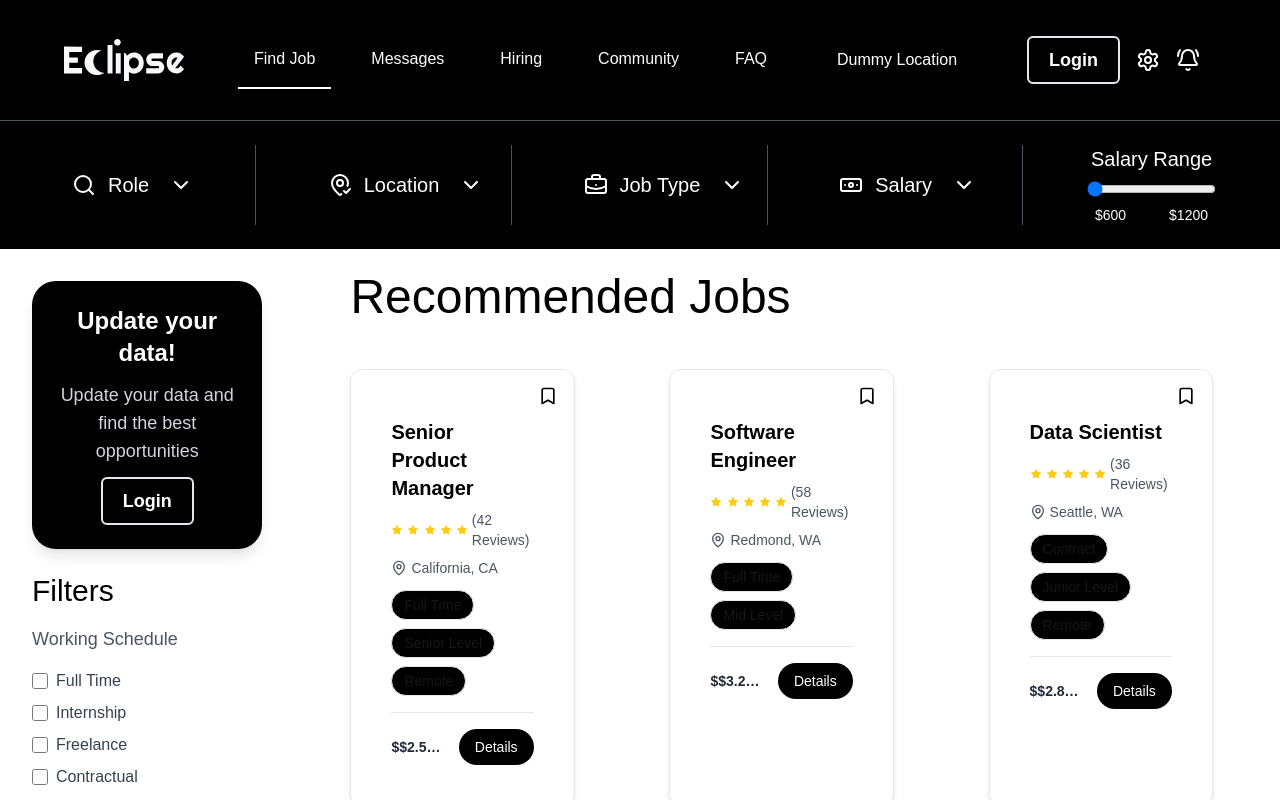
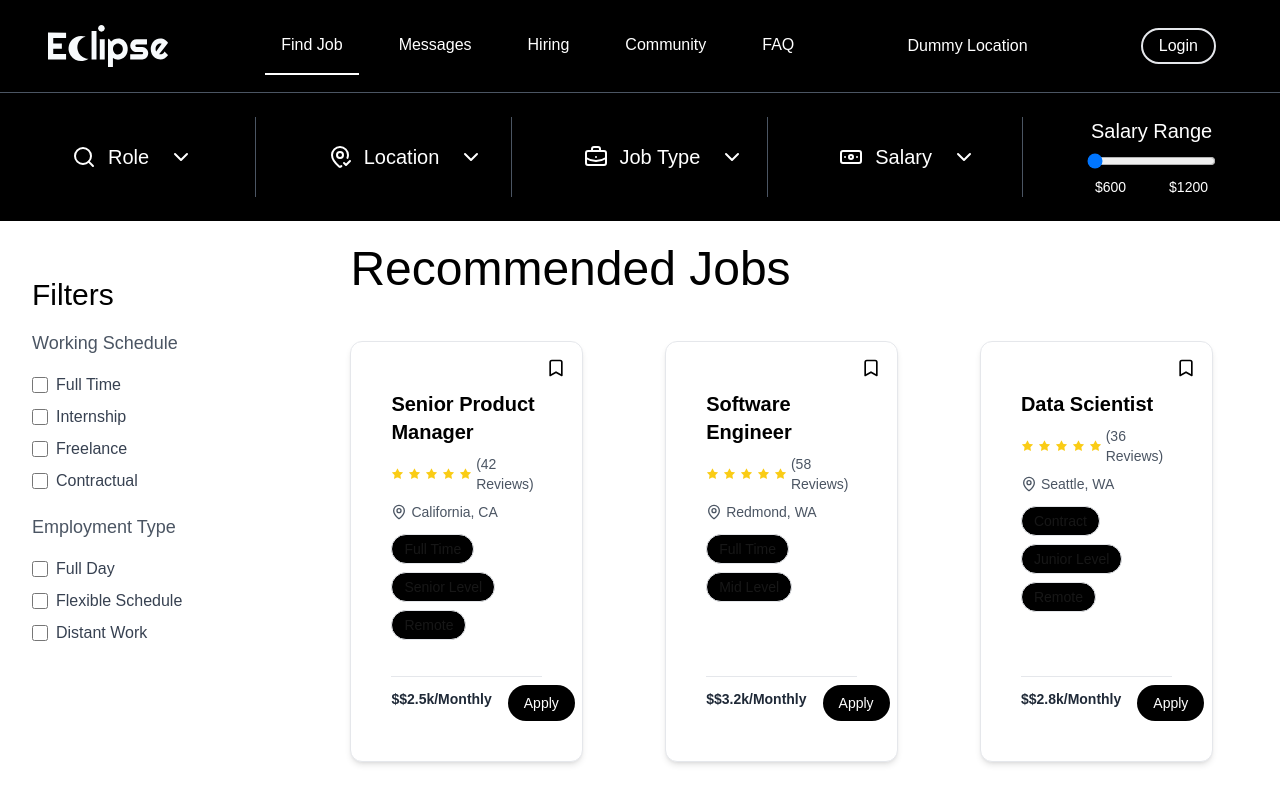
Before and after one commit to huzefajuned/epicred, a Next.js app: page / in a window 1280 px wide. Built offline with nearby package versions, Linux system fonts and the light colour scheme; no server answers.

Commit message:
feat: toast add & UI update

```diff
--- a/app/_components/Header.tsx
+++ b/app/_components/Header.tsx
@@ -20,7 +20,7 @@ const Header = ({ activeComponent, setActiveComponent }: HeaderProps) => {
   return (
     <div className="bg-black flex flex-col justify-around  text-white w-full ">
       {/* Top section with logo and navigation */}
-      <div className="flex flex-row items-center justify-between px-16 py-6 border-b-[1px] border-gray-600">
+      <div className="flex flex-row items-center justify-between px-12 py-4 border-b-[1px] border-gray-600">
         {/* Logo */}
         <div>
           <Image
@@ -58,11 +58,15 @@ const Header = ({ activeComponent, setActiveComponent }: HeaderProps) => {
         <div className="flex items-center gap-4">
           <div className="flex justify-between  items-center gap-4 cursor-pointer px-4 py-3">
             {/* auth user */}
-            {user ? <UserAvatar classname="" /> : <LoginButton />}
-
-            <Settings className="" />
-
-            <BellRing className="" />
+            {user ? (
+              <>
+                <UserAvatar classname="" />
+                <Settings className="" />
+                <BellRing className="" />{" "}
+              </>
+            ) : (
+              <LoginButton />
+            )}
           </div>
         </div>
       </div>
--- a/app/_components/Jobs.tsx
+++ b/app/_components/Jobs.tsx
@@ -4,6 +4,8 @@ import jobs from "../Data/fake-data.json";
 import Profile from "./Profile";
 import { JobInterface } from "../_types/types";
 import Modal from "./Modal";
+import { useAuth } from "../context/AuthProvider";
+import toast from "react-hot-toast";
 
 type FilterOptions = {
   [key: string]: string[];
@@ -14,10 +16,21 @@ const filters: FilterOptions = {
   "Employment Type": ["Full Day", "Flexible Schedule", "Distant Work"],
 };
 const Jobs = () => {
+  const { user } = useAuth();
   const [isVisible, setIsVisible] = useState<boolean>(false);
+  const [selectedJob, setSelectedJob] = useState<JobInterface | null>(null);
   const onClose = () => {
     setIsVisible(false);
   };
+
+  const onClickJob = (job: JobInterface) => {
+    if (!user) {
+      toast.error("please login to apply! 🥺");
+    }
+    setIsVisible(true);
+    setSelectedJob(job);
+  };
+
   return (
     <div className="flex flex-row gap-20 w-full overflow-scroll h-[70vh]  p-6">
       {/*  */}
@@ -60,13 +73,14 @@ const Jobs = () => {
           {jobs.map((job: JobInterface) => (
             <div
               key={job.id}
-              className="flex flex-col bg-white p-10 rounded-xl shadow-md border border-gray-200 w-full md:w-[35%] lg:w-[26%] relative"
+              className="flex flex-col bg-white justify-between gap-5 p-10 rounded-xl shadow-md border border-gray-200 w-full md:w-[35%] lg:w-[27%] relative"
             >
               {/* Bookmark Icon */}
               <button className="absolute top-4 right-4 text-black hover:text-black">
                 <Bookmark size={20} />
               </button>
 
+              <div className="innerCard  rounded-lg">
                 {/* Job Title */}
                 <h3 className="text-xl text-black font-semibold mt-2">
                   {job.job_title}
@@ -86,13 +100,13 @@ const Jobs = () => {
                 </div>
 
                 {/* Location */}
-              <div className="flex items-center gap-1 text-gray-600 text-sm mt-2">
+                <div className="flex items-center gap-1 text-gray-600 text-sm mt-2 ">
                   <MapPin size={16} />
                   {job.location}
                 </div>
 
                 {/* Job Tags */}
-              <div className="flex flex-wrap gap-2 mt-3">
+                <div className="flex flex-wrap gap-2 mt-3 ">
                   <span className="bg-black px-3 py-1 rounded-full border text-sm font-medium">
                     {job.employment_type}
                   </span>
@@ -105,17 +119,21 @@ const Jobs = () => {
                     </span>
                   )}
                 </div>
+              </div>
 
               {/* Salary & Details Button */}
-              <div className="flex items-center justify-between gap-4 mt-4 border-t pt-4">
-                <span className="text-sm font-bold truncate text-gray-800">
+              <div className="flex items-center justify-between gap-4 mt-4 border-t">
+                <span className="text-sm font-bold  text-gray-800">
                   ${job.salary}
                 </span>
                 <button
-                  onClick={() => setIsVisible(true)}
-                  className="bg-black text-white px-4 py-2 rounded-full text-sm font-medium hover:bg-gray-800"
+                  onClick={(e) => {
+                    e.stopPropagation();
+                    onClickJob(job);
+                  }}
+                  className="bg-black text-white px-4 py-2 mt-2 rounded-full text-sm font-medium hover:bg-gray-800"
                 >
-                  Details
+                  Apply
                 </button>
               </div>
             </div>
@@ -123,7 +141,13 @@ const Jobs = () => {
         </div>
       </div>
 
-      {isVisible && <Modal isVisible={isVisible} onClose={onClose} />}
+      {isVisible && selectedJob && user && (
+        <Modal
+          isVisible={isVisible}
+          onClose={onClose}
+          selectedJob={selectedJob}
+        />
+      )}
     </div>
   );
 };
--- a/app/_components/Modal.tsx
+++ b/app/_components/Modal.tsx
@@ -1,16 +1,19 @@
 import React from "react";
+import { JobInterface } from "../_types/types";
 
 const Modal = ({
   isVisible,
   onClose,
+  selectedJob,
 }: {
   isVisible: boolean;
   onClose: () => void;
+  selectedJob: JobInterface | null;
 }) => {
-  if (!isVisible) return null;
+  if (!isVisible || !selectedJob) return null;
 
   return (
-    <div className="fixed inset-0 bg-black bg-opacity-50 backdrop-blur-sm flex justify-center items-center px-4">
+    <div className="fixed inset-0 bg-black bg-opacity-50 flex justify-center items-center px-4">
       <div className="bg-white p-6 rounded-xl shadow-2xl w-full max-w-lg relative">
         {/* Close Button */}
         <button
@@ -20,65 +23,44 @@ const Modal = ({
           &times;
         </button>
 
-        {/* Modal Header */}
-        <h2 className="text-2xl font-bold text-gray-800 mb-3 text-center">
-          Contact Us
+        {/* Job Title */}
+        <h2 className="text-2xl font-bold text-gray-900 mb-3">
+          {selectedJob.job_title}
         </h2>
-        <p className="text-sm text-gray-600 mb-4 text-center">
-          We’d love to hear from you! Please fill out the form below.
+        <p className="text-gray-600 mb-4">
+          <span className="font-semibold">Company:</span> {selectedJob.company}
         </p>
 
-        {/* Form */}
-        <form className="space-y-4">
-          <div>
-            <label className="block text-gray-700 font-medium">Full Name</label>
-            <input
-              type="text"
-              className="w-full p-3 mt-1 border rounded-lg focus:outline-none focus:ring-2 focus:ring-blue-400"
-              placeholder="Enter your name"
-              required
-            />
-          </div>
+        {/* Location */}
+        <div className="flex items-center gap-2 text-gray-600 mb-2">
+          <span>📍</span>
+          <span>{selectedJob.location}</span>
+        </div>
 
-          <div>
-            <label className="block text-gray-700 font-medium">Email</label>
-            <input
-              type="email"
-              className="w-full p-3 mt-1 border rounded-lg focus:outline-none focus:ring-2 focus:ring-blue-400"
-              placeholder="Enter your email"
-              required
-            />
-          </div>
+        {/* Salary */}
+        <div className="text-lg font-bold text-gray-900 mt-2 mb-4">
+          💰 ${selectedJob.salary} / year
+        </div>
 
-          <div>
-            <label className="block text-gray-700 font-medium">
-              Phone Number
-            </label>
-            <input
-              type="tel"
-              className="w-full p-3 mt-1 border rounded-lg focus:outline-none focus:ring-2 focus:ring-blue-400"
-              placeholder="Enter your phone number"
-              required
-            />
-          </div>
+        {/* Job Tags */}
+        <div className="flex flex-wrap gap-2">
+          <span className="bg-gray-800 text-white px-3 py-1 rounded-full text-sm font-medium">
+            {selectedJob.employment_type}
+          </span>
+          <span className="bg-gray-800 text-white px-3 py-1 rounded-full text-sm font-medium">
+            {selectedJob.seniority_level}
+          </span>
+          {selectedJob.remote && (
+            <span className="bg-gray-800 text-white px-3 py-1 rounded-full text-sm font-medium">
+              Remote
+            </span>
+          )}
+        </div>
 
-          <div>
-            <label className="block text-gray-700 font-medium">Message</label>
-            <textarea
-              className="w-full p-3 mt-1 border rounded-lg focus:outline-none focus:ring-2 focus:ring-blue-400"
-              placeholder="Write your message..."
-              rows={4}
-              required
-            ></textarea>
-          </div>
-
-          <button
-            type="submit"
-            className="w-full bg-blue-600 text-white py-3 rounded-lg hover:bg-blue-700 transition font-semibold"
-          >
-            Apply
-          </button>
-        </form>
+        {/* Apply Button */}
+        <button className="w-full mt-6 bg-blue-600 text-white py-3 rounded-lg hover:bg-blue-700 transition font-semibold">
+          Apply Now
+        </button>
       </div>
     </div>
   );
--- a/app/_components/Profile.tsx
+++ b/app/_components/Profile.tsx
@@ -1,33 +1,34 @@
 import React from "react";
 import { useAuth } from "../context/AuthProvider";
-import LoginButton from "./ui/Login-Button";
 import UserAvatar from "./ui/User-Avatar";
 
 const Profile = () => {
   const { user } = useAuth();
 
   return (
+    <>
+      {user && (
         <div className="bg-black text-white rounded-3xl p-6 w-full  shadow-lg flex flex-col gap-3 items-center ">
-      {/* User Avatar */}
           <UserAvatar classname="!w-20 !h-20" />
 
-      {/* Heading */}
-      <h2 className="text-2xl font-semibold  text-center">Update your data!</h2>
+          <h3 className="text-lg">
+            Hello ,
+            <span className="text-sm font-bold ml-1">{user.displayName}</span>
+          </h3>
+          <button className="bg-[#4FD1C5] text-white px-5 py-2 rounded-lg shadow-md hover:bg-white cursor-pointer hover:text-black transition">
+            Update Your Data
+          </button>
 
           {/* Subtext */}
           <p className="text-lg text-gray-300 text-center ">
             Update your data and find the best opportunities
           </p>
-
-      {user ? (
-        <button className="bg-[#4FD1C5] text-white px-5 py-2 rounded-lg shadow-md hover:bg-white cursor-pointer hover:text-black transition">
-          Update Your Data
-        </button>
-      ) : (
-        <LoginButton />
+          <h2 className="text-2xl font-semibold  text-center">
+            Update your data!
+          </h2>
+        </div>
       )}
-      {/* Button */}
-    </div>
+    </>
   );
 };
 
--- a/app/_components/ui/Login-Button.tsx
+++ b/app/_components/ui/Login-Button.tsx
@@ -6,7 +6,7 @@ const LoginButton = () => {
   return (
     <button
       onClick={signInWithGoogle}
-      className="bg-black text-white  hover:bg-white hover:text-black rounded-md font-bold border-2 px-5 py-2 text-lg"
+      className="bg-black text-white  hover:bg-white hover:text-black rounded-full  border-2 px-4 py-1 text-md"
     >
       Login
     </button>
--- a/app/layout.tsx
+++ b/app/layout.tsx
@@ -30,7 +30,7 @@ export default function RootLayout({
         className={`${geistSans.variable} ${geistMono.variable} antialiased`}
       >
         <AuthProvider>{children}</AuthProvider>
-        <Toaster />
+        <Toaster position="top-left" reverseOrder={false} gutter={8} />
       </body>
     </html>
   );
```
Lines whose indentation alone changed are shown as unchanged.
